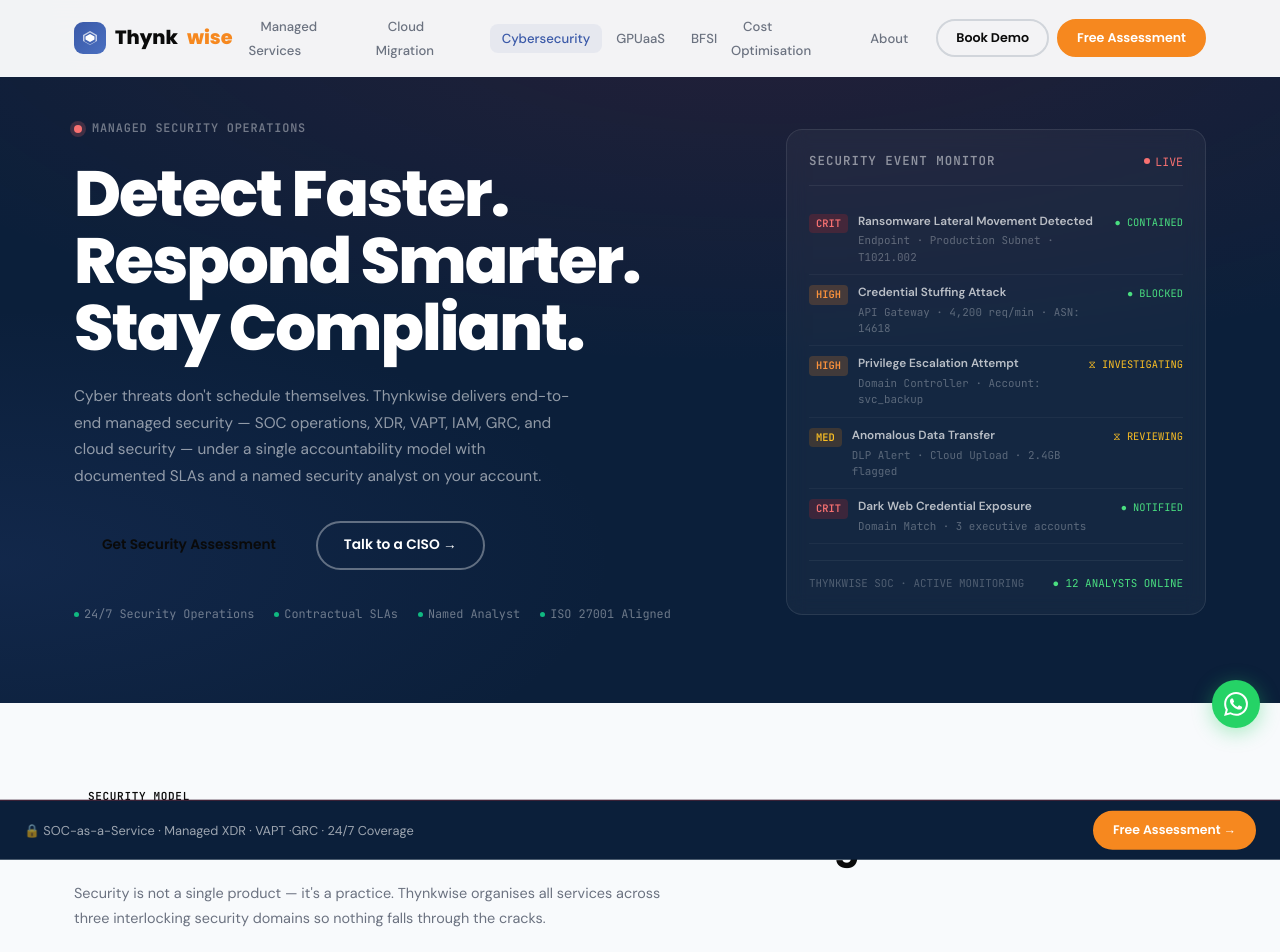
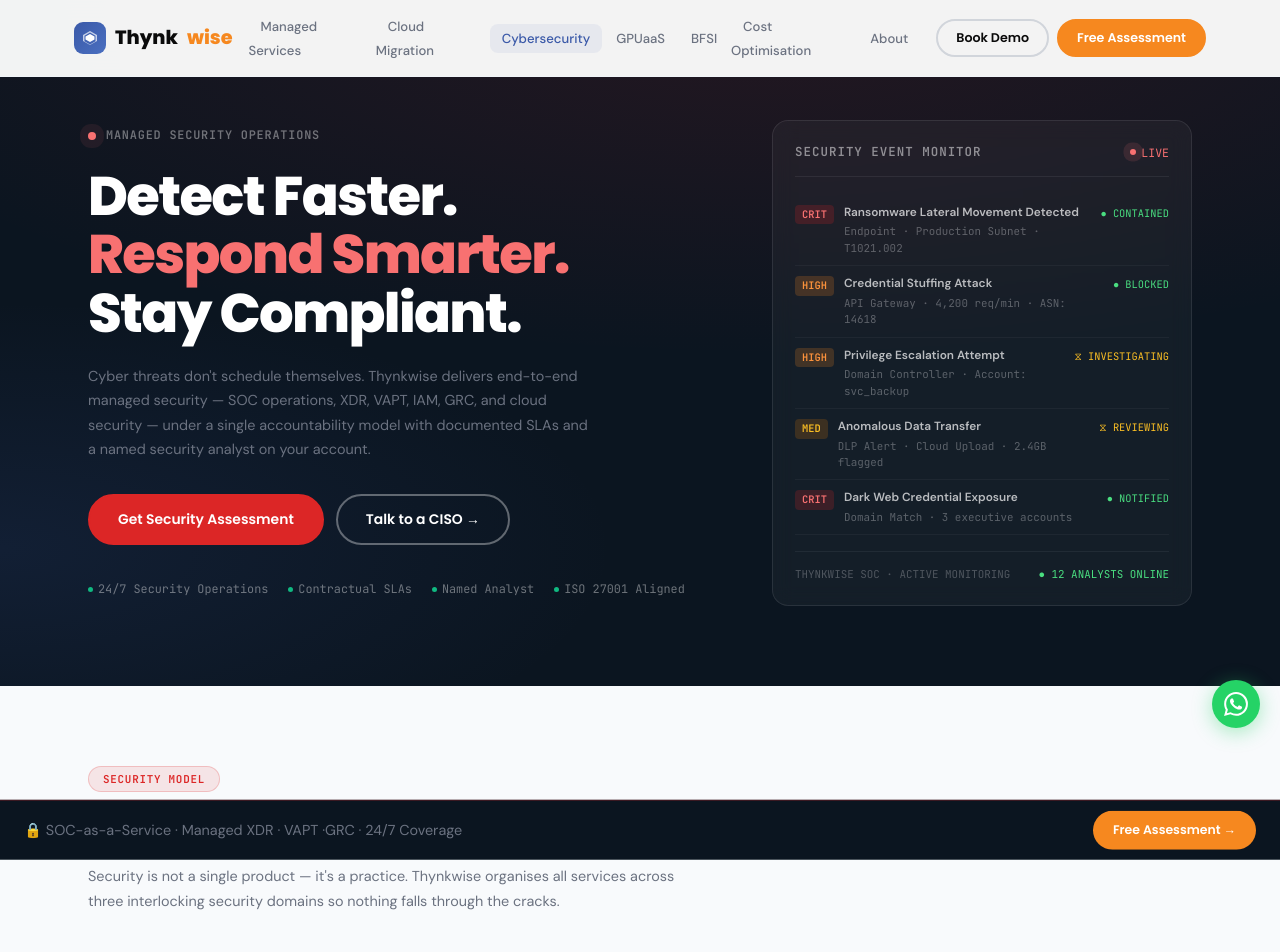
Before and after one commit to Praveen-singh-kushwah/thynkwise_ai, a Next.js app: page /cybersecurity in a window 1280 px wide. Shown: the top 952 px of the page. Built offline with nearby package versions, Linux system fonts and the light colour scheme.

Commit message:
completed cybersecurity page

```diff
--- a/src/app/cybersecurity/components/CybersecurityPage.jsx
+++ b/src/app/cybersecurity/components/CybersecurityPage.jsx
@@ -30,7 +30,7 @@
   }, []);
 
   return (
-    <>
+    <div className="cy-page">
       <HeroSection />
       <ThreeDomainsSection />
       <ServiceCatalogueSection />
@@ -44,6 +44,6 @@
       <AeoFaqSection />
       <StickyBar show={showSticky} />
       <WhatsAppFloat />
-    </>
+    </div>
   );
 }
--- a/src/app/cybersecurity/components/FinalCtaSection.jsx
+++ b/src/app/cybersecurity/components/FinalCtaSection.jsx
@@ -4,7 +4,9 @@
   return (
     <section className="cy-final-cta">
       <div className="container">
-        <span className="badge bw rv cy-final-badge">No Obligation Assessment</span>
+        <div className="rv" style={{ textAlign: 'center', marginBottom: '20px' }}>
+          <span className="badge bw">No Obligation Assessment</span>
+        </div>
         <h2 className="cy-final-title rv">
           Know Where You&apos;re Exposed.
           <br />
--- a/src/app/cybersecurity/components/MainFaqSection.jsx
+++ b/src/app/cybersecurity/components/MainFaqSection.jsx
@@ -15,6 +15,7 @@
           badgeClassName="badge bb"
           title="Common Questions"
           description="Everything a CISO, CTO, or IT Head typically asks before engaging Thynkwise for managed security."
+          descriptionStyle={{ textAlign: 'center', margin: '0 auto 40px' }}
           centered
         />
         <div className="cy-faq-wrap rv">
--- a/src/app/cybersecurity/cybersecurity.css
+++ b/src/app/cybersecurity/cybersecurity.css
@@ -1,3 +1,155 @@
+.cy-page {
+  --blue: #3a59a8;
+  --blue2: #4a6fc0;
+  --blue-d: #1e3070;
+  --blue-pale: #eef2ff;
+  --orange: #f6881f;
+  --orange2: #f89c44;
+  --orange-pale: #fff4e6;
+  --orange-dark: #d96c00;
+  --red: #dc2626;
+  --red-dark: #b91c1c;
+  --red-light: #f87171;
+  --red-pale: #fef2f2;
+  --green: #059669;
+  --green-light: #10b981;
+  --green-pale: #ecfdf5;
+  --purple: #7c3aed;
+  --purple-light: #a78bfa;
+  --purple-pale: #f5f3ff;
+  --teal: #00b4a0;
+  --teal-dark: #008c7a;
+  --teal-pale: #e8faf8;
+  --amber: #d97706;
+  --amber-light: #fbbf24;
+  --amber-pale: #fffbeb;
+  --cream: #ffebc7;
+  --cream-light: #fff8ee;
+  --dark: #1a1f35;
+  --dark2: #252b45;
+  --navy: #0b1520;
+  --navy2: #0e1c2f;
+  --gray: #6b7280;
+  --gray2: #9ca3af;
+  --white: #fff;
+  --sh-red: 0 8px 28px rgba(220, 38, 38, 0.25);
+  --sh-orange: 0 8px 28px rgba(246, 136, 31, 0.28);
+  --sh-blue: 0 8px 28px rgba(58, 89, 168, 0.25);
+}
+
+.cy-page .container {
+  max-width: 1160px;
+  padding: 0 28px;
+}
+
+.cy-page h1 {
+  font-family: var(--font);
+  font-size: clamp(2rem, 5vw, 3.4rem);
+  font-weight: 800;
+  line-height: 1.07;
+  letter-spacing: -0.03em;
+}
+
+.cy-page h2 {
+  font-family: var(--font);
+  font-size: clamp(1.5rem, 3.5vw, 2.3rem);
+  font-weight: 700;
+  line-height: 1.2;
+  letter-spacing: -0.018em;
+}
+
+.cy-page h3 {
+  font-family: var(--font);
+  font-size: 1.02rem;
+  font-weight: 600;
+  line-height: 1.35;
+}
+
+.cy-page p {
+  font-size: 0.9rem;
+  color: var(--gray);
+  line-height: 1.7;
+}
+
+.cy-page .btn {
+  display: inline-flex;
+  align-items: center;
+  gap: 7px;
+  padding: 13px 28px;
+  border-radius: 50px;
+  font-family: var(--font);
+  font-size: 0.87rem;
+  font-weight: 600;
+  cursor: pointer;
+  border: 2px solid transparent;
+  transition: all 0.25s;
+  white-space: nowrap;
+}
+
+.cy-page .btn-red {
+  background: var(--red);
+  color: #fff;
+  border-color: var(--red);
+}
+
+.cy-page .btn-red:hover {
+  background: var(--red-dark);
+  transform: translateY(-2px);
+  box-shadow: var(--sh-red);
+}
+
+.cy-page .btn-ghost-w {
+  background: transparent;
+  color: #fff;
+  border-color: rgba(255, 255, 255, 0.35);
+}
+
+.cy-page .btn-ghost-w:hover {
+  background: rgba(255, 255, 255, 0.1);
+  border-color: #fff;
+}
+
+.cy-page .badge {
+  display: inline-flex;
+  align-items: center;
+  gap: 5px;
+  padding: 4px 14px;
+  border-radius: 50px;
+  font-size: 0.68rem;
+  font-weight: 700;
+  letter-spacing: 0.07em;
+  font-family: var(--mono);
+  text-transform: uppercase;
+}
+
+.cy-page .br {
+  background: rgba(220, 38, 38, 0.1);
+  color: var(--red);
+  border: 1px solid rgba(220, 38, 38, 0.2);
+}
+
+.cy-page .bb {
+  background: var(--blue-pale);
+  color: var(--blue);
+  border: 1px solid rgba(58, 89, 168, 0.2);
+}
+
+.cy-page .bw {
+  background: rgba(255, 255, 255, 0.1);
+  color: rgba(255, 255, 255, 0.7);
+  border: 1px solid rgba(255, 255, 255, 0.15);
+}
+
+@keyframes pulse {
+  0%,
+  100% {
+    box-shadow: 0 0 0 4px rgba(248, 113, 113, 0.2);
+  }
+
+  50% {
+    box-shadow: 0 0 0 8px rgba(248, 113, 113, 0.08);
+  }
+}
 .cy-hero {
   background: var(--navy);
   padding: 120px 0 80px;
```
